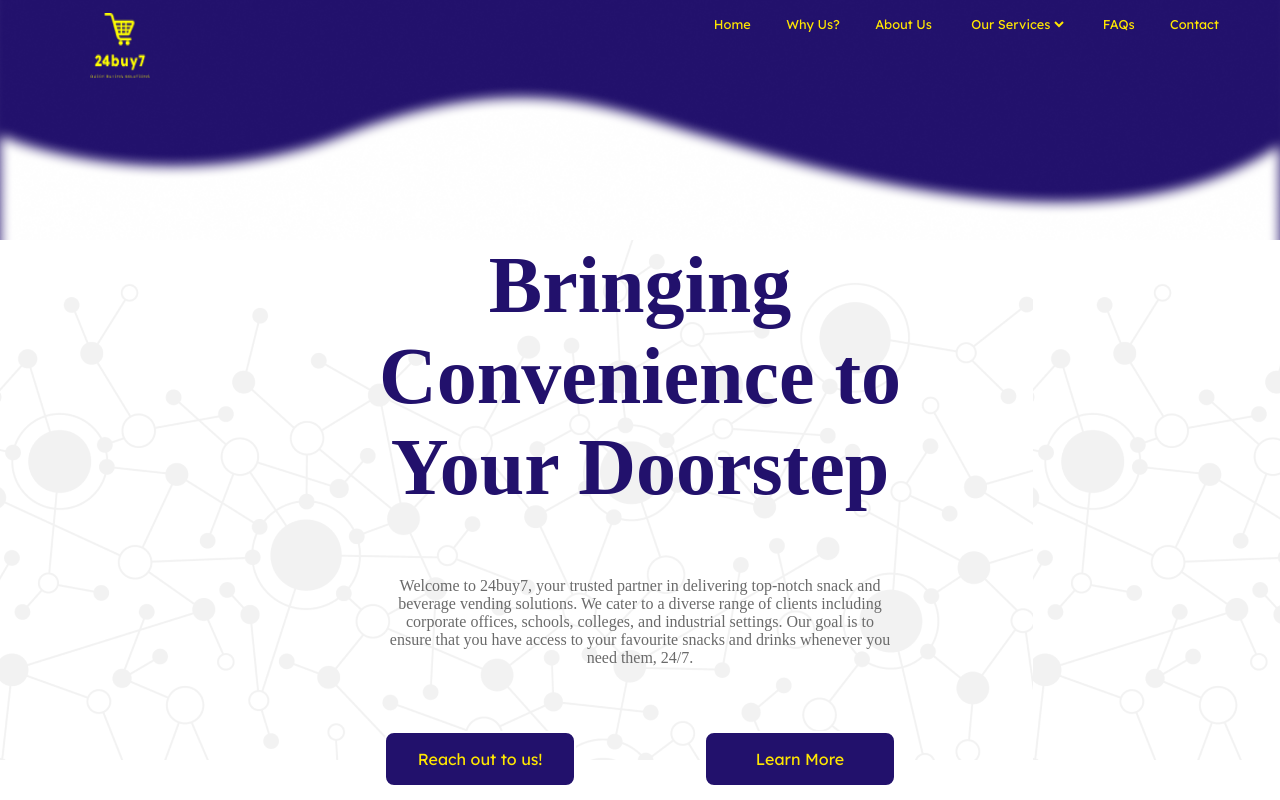
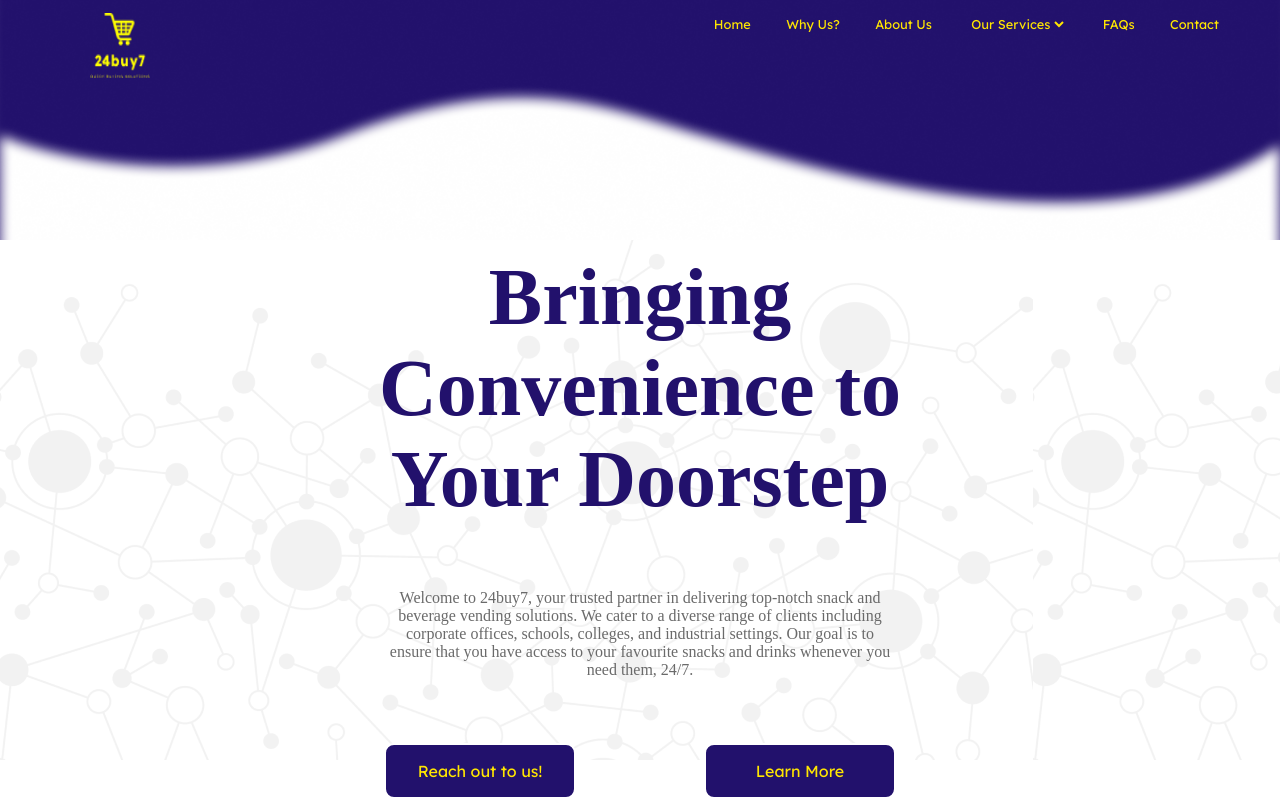
Before and after one commit to Shakshi2904/VendingWebsite-main, a React (Create React App) app: page / in a window 1280 px wide. Shown: the top 800 px of the page. Built offline with nearby package versions, Linux system fonts and the light colour scheme; a web font is replaced by a local one.

Commit message:
Update intro.css

```diff
--- a/src/intro.css
+++ b/src/intro.css
@@ -14,6 +14,7 @@
     flex-direction: column;
     justify-content: center;
     align-items: center;
+    margin-top:1.5vh
 }
 #intro .heading{
     font-family: 'Karantina';
```
